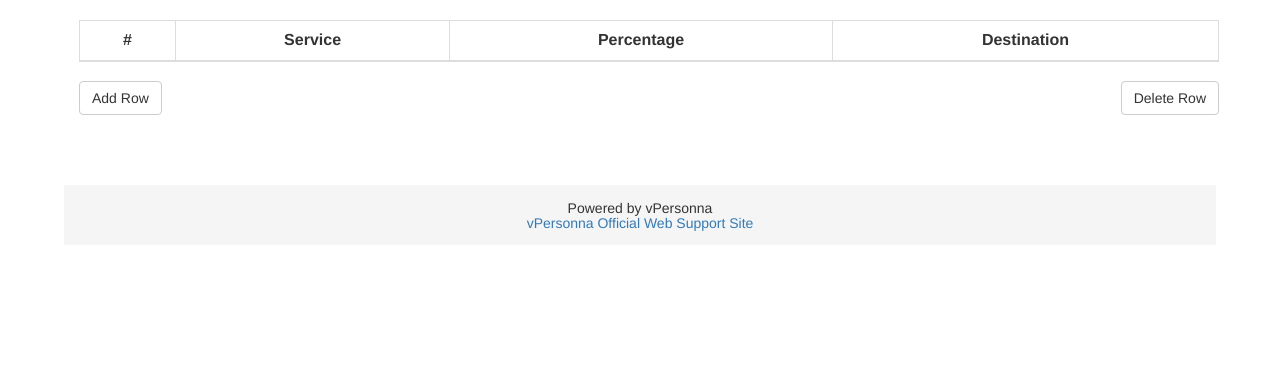
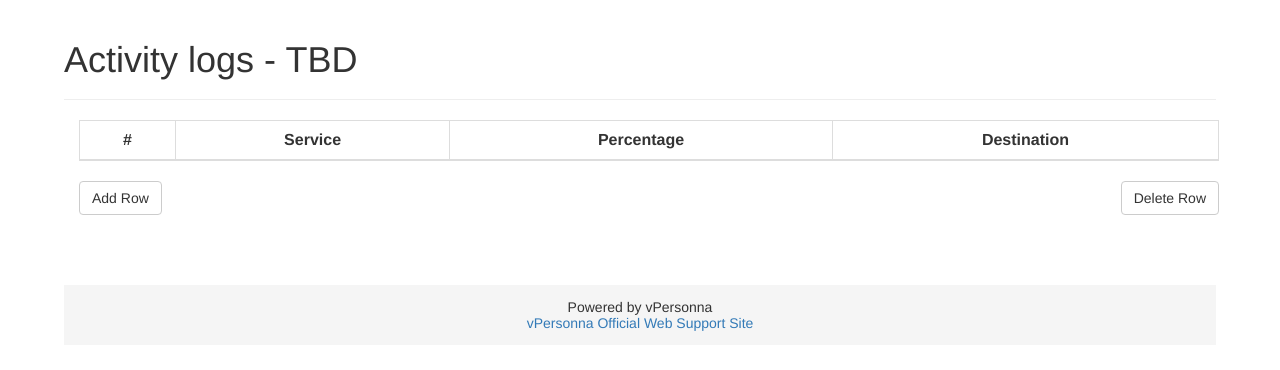
Before and after one commit to stanioanmihail/vpersonna-web, a Django app: template vpersonna/vprofile/templates/profile/transaction_hist.html in a window 1280 px wide. Shown: the part 52-422 px from the top of the page. Run offline with Django 3.2, Linux system fonts and the light colour scheme; the template is opened without the code that fills it, so the values that code supplies are empty; some libraries are stand-ins or nearby versions.

Commit message:
Title added to each tab

```diff
--- a/vpersonna/vprofile/templates/profile/advanced_statistics.html
+++ b/vpersonna/vprofile/templates/profile/advanced_statistics.html
@@ -17,6 +17,9 @@
 class="active"
 {% endblock %}
 {% block content %}
+<div class="page-header" id="dashboard-header">
+	<h1> Advanced Statistics </h1>
+</div>
 <div class="input-group" id="date-panel">
     <p><center><h3> Choose an interval: </h3></center></p>
         <form method="post" action="date">
--- a/vpersonna/vprofile/templates/profile/offers.html
+++ b/vpersonna/vprofile/templates/profile/offers.html
@@ -3,6 +3,10 @@
 class="active"
 {% endblock %}
 {% block content %}
+<div class="page-header" id="dashboard-header">
+	<h1> Offers </h1>
+</div>
+    </br>
 <table class="table table-bordered table-hover">
         <thead>
             <tr>
--- a/vpersonna/vprofile/templates/profile/resources_mng.html
+++ b/vpersonna/vprofile/templates/profile/resources_mng.html
@@ -5,6 +5,10 @@
 class="active"
 {% endblock %}
 {% block content %}
+    <div class="page-header" id="dashboard-header">
+        <h1> Resources Management </h1>
+    </div>
+    </br>
     <div class="alert alert-warning">
         <strong> Warning! </strong> Your rules won't be saved if you pass the limit of 100%.
     </div>
--- a/vpersonna/vprofile/templates/profile/transaction_hist.html
+++ b/vpersonna/vprofile/templates/profile/transaction_hist.html
@@ -29,6 +29,10 @@
 class="active"
 {% endblock %}
 {% block content %}
+    <div class="page-header" id="dashboard-header">
+        <h1> Activity logs - TBD </h1>
+    </div>
+    </br>
     <div class="container">
         <div class="row clearfix">
             <div class="col-md-12 column">
```
Also changed, not shown: vpersonna/vprofile/templates/profile/rule_edit.html (+8 -5 lines).
